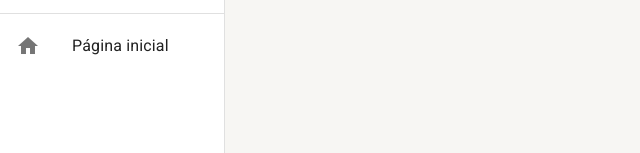
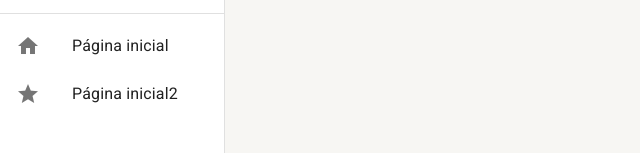
Before and after one commit to dimascapelari/React-MaterialUI-Typescript, a React (Create React App) app: page / in a window 1280 px wide. Before the commit this address led to /pagina-inicial. Shown: the part 147-300 px from the top of the page, without its empty margins (0-640 px from the left). Built offline with nearby package versions, Linux system fonts and the light colour scheme.

Commit message:
melhorias menu lateral

```diff
--- a/src/routes/index.tsx
+++ b/src/routes/index.tsx
@@ -20,7 +20,7 @@ export const AppRoutes = () => {
         }
       />
 
-      <Route path="*" element={<Navigate to="pagina-inicial" />} />
+      {/* <Route path="*" element={<Navigate to="pagina-inicial" />} /> */}
     </Routes>
   );
 };
--- a/src/shared/components/menu-lateral/MenuLateral.tsx
+++ b/src/shared/components/menu-lateral/MenuLateral.tsx
@@ -1,5 +1,6 @@
 import ListItemButton from "@mui/material/ListItemButton";
 import List from "@mui/material/List";
+import { PropsWithChildren } from "react";
 import {
   Avatar,
   Divider,
@@ -11,8 +12,40 @@ import {
   useTheme,
 } from "@mui/material";
 import { Box } from "@mui/system";
-import { PropsWithChildren } from "react";
 import { useAppDrawerContext } from "../../contexts";
+import { useMatch, useNavigate, useResolvedPath } from "react-router-dom";
+
+interface IListItemLinkPropos {
+  to: string;
+  label: string;
+  icon: string;
+  onClick: () => void;
+}
+
+const ListItemLink: React.FC<IListItemLinkPropos> = ({
+  to,
+  icon,
+  label,
+  onClick,
+}) => {
+  const navigate = useNavigate();
+  const resolvedPath = useResolvedPath(to);
+  const match = useMatch({ path: resolvedPath.pathname, end: false });
+
+  const handleClick = () => {
+    navigate(to);
+    onClick();
+  };
+
+  return (
+    <ListItemButton selected={!!match} onClick={handleClick}>
+      <ListItemIcon>
+        <Icon>{icon}</Icon>
+      </ListItemIcon>
+      <ListItemText primary={label} />
+    </ListItemButton>
+  );
+};
 
 export const MenuLateral = ({ children }: PropsWithChildren<{}>) => {
   const theme = useTheme();
@@ -48,12 +81,18 @@ export const MenuLateral = ({ children }: PropsWithChildren<{}>) => {
           <Divider />
           <Box flex={1}>
             <List component="nav">
-              <ListItemButton>
-                <ListItemIcon>
-                  <Icon>home</Icon>
-                </ListItemIcon>
-                <ListItemText primary="Página inicial" />
-              </ListItemButton>
+              <ListItemLink
+                icon="home"
+                to="/pagina-inicial"
+                label="Página inicial"
+                onClick={toggleDrawerOpen}
+              />
+              <ListItemLink
+                icon="star"
+                to="/pagina-inicial2"
+                label="Página inicial2"
+                onClick={toggleDrawerOpen}
+              />
             </List>
           </Box>
         </Box>
```
